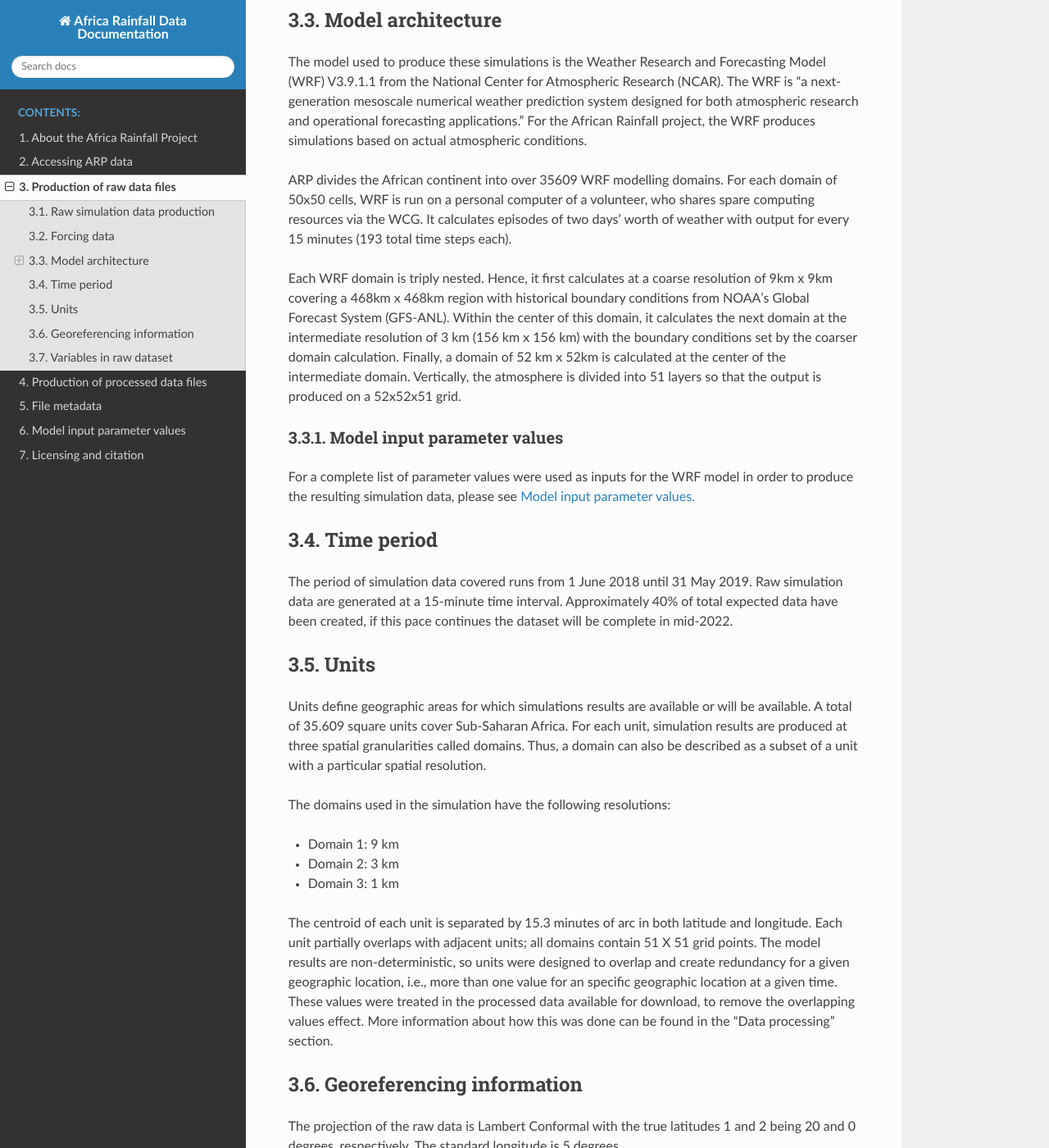
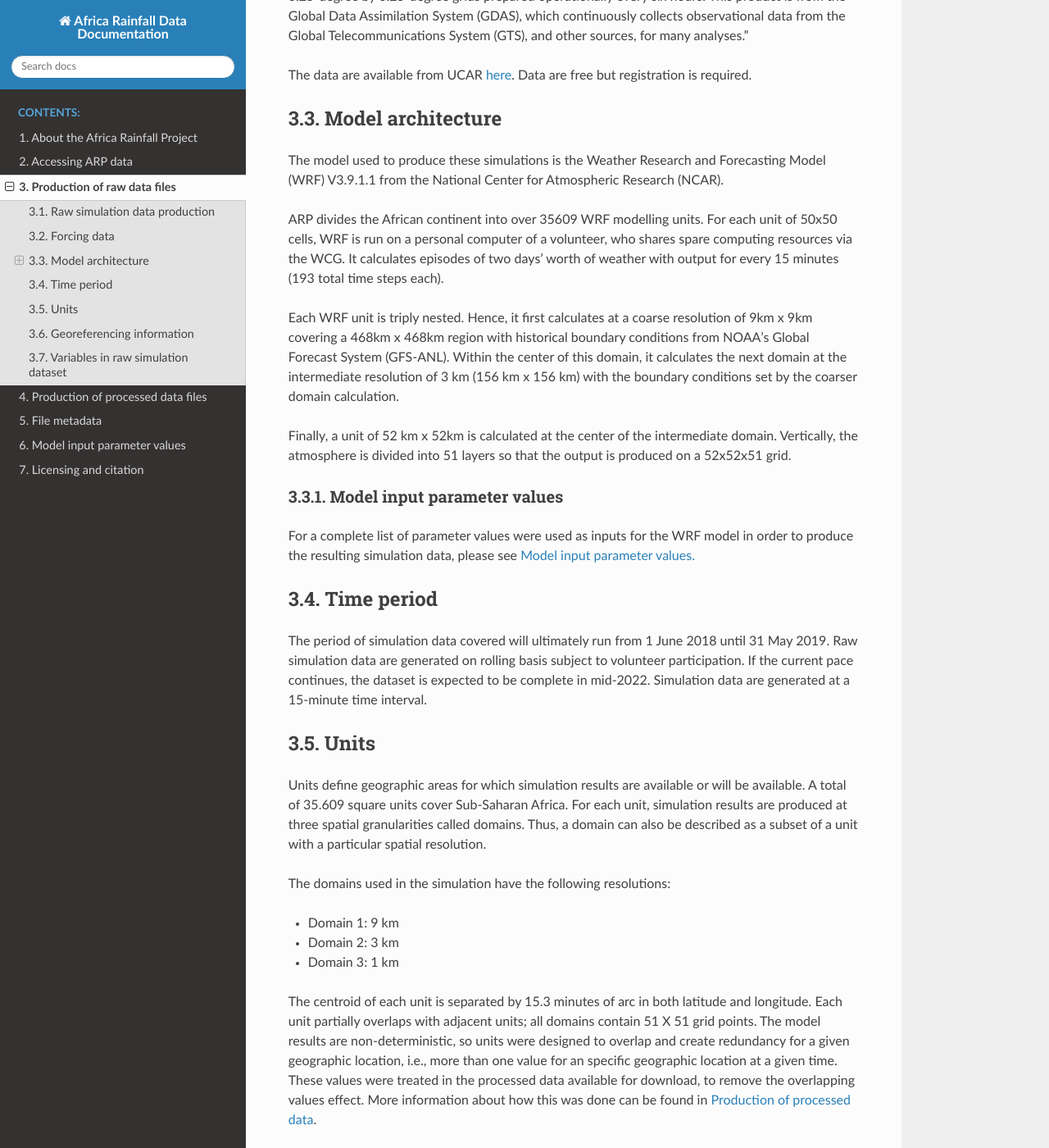
Before and after one commit to CEG-TU-Delft/africarain-docs, a Sphinx documentation site: the page built from docs/source/provenance.rst, in a window 1280 px wide and 1400 px high, scrolled down 840 px. Shown: the whole window at 82% size. Built offline with Sphinx 7.4.7 and the Read the Docs theme 2.0.0, drawn with Linux system fonts in a browser that asks for light colours; some of the changed text lies outside the part shown.

Commit message:
hyperlinks to data processing

```diff
--- a/docs/source/data_processing.rst
+++ b/docs/source/data_processing.rst
@@ -2,5 +2,37 @@
 Production of processed data files
 ==================================
 
-How were raw data treated prior to being made available?
-References in provenance.rst that need to be updated.
+Data processing steps
+---------------------
+**Data available for download have been processed from their original raw form.** The following steps were taken to produce processed data:
+
+1. step 1
+2. step 2
+3. step 3
+
+Raw data files are maintained separately and due to their large volume, are not made available via the THREDDS server along with the processed data. If your research project requires access to raw simulation data, please contact Nick van de Giesen (N.C.vandeGiesen@tudelft.nl) to request access.
+
+
+Georeferencing information
+--------------------------
+
+The projection of the processed data is [Lambert Conformal] with the true latitudes 1 and 2 being 20 and 0 degrees, respectively. The standard longitude is 5 degrees.
+
+
+Variables in processed dataset
+------------------------------
+=============  ====================================================================================  =============  =============  ===============
+VARIABLE       DESCRIPTION                                                                           DATA TYPE      UNITS          GEOGRAPHIC DATA
+=============  ====================================================================================  =============  =============  ===============
+
+
+=============  ====================================================================================  =============  =============  ===============
+
+
+Time period
+-----------
+Processed data are created from raw simulation data as they are generated by the WCG volunteer program on a rolling basis. The period of processed covered will ultimately run from 1 June 2018 until 31 May 2019. The dataset is expected to be complete in mid-2022. Processed data are avaialbe at a 1-hour time interval.
+
+Spatial resolution
+------------------
+Processed data are available at 1-km scale.
--- a/docs/source/provenance.rst
+++ b/docs/source/provenance.rst
@@ -6,24 +6,28 @@ Raw simulation data production
 ------------------------------
 Data are high-resolution computer simulations of localized rainstorms in sub-Saharan Africa produced using massive, crowd-sourced computing power from World Community Grid (see documentation on `The World Community Grid <https://africarain.readthedocs.io/en/latest/about.html#the-world-community-grid>`_).
 
+The amount of raw simulation data produced is about 0.5 PB or, in more nostalgic terms, a pile of floppy disks of over 1000 km. That pile would weigh over 6700 tons and would be over 1200 km high. About twenty variables of direct interest are stored and uploaded to the central WCG facility. These data are stored in netCDF files.
+
 Forcing data
 ------------
 
 Forcing data used as input for the simulation results come from:
 
-   National Centers for Environmental Prediction/National Weather Service/NOAA/U.S. Department of Commerce. 2015, updated daily. NCEP GDAS/FNL 0.25 Degree Global Tropospheric Analyses and Forecast Grids. Research Data Archive at the National Center for Atmospheric Research, Computational and Information Systems Laboratory.
+   National Centers for Environmental Prediction/National Weather Service/NOAA/U.S. Department of Commerce. 2015, updated daily. NCEP GDAS/FNL 0.25 Degree Global Tropospheric Analyses and Forecast Grids. Research Data Archive at the National Center for Atmospheric Research, Computational and Information Systems Laboratory. DOI: 10.5065/D65Q4T4Z
 
 From `rda.urcar.edu <https://rda.ucar.edu/datasets/ds083.3/#!description>`_: "These NCEP FNL (Final) operational global analysis and forecast data are on 0.25-degree by 0.25-degree grids prepared operationally every six hours. This product is from the Global Data Assimilation System (GDAS), which continuously collects observational data from the Global Telecommunications System (GTS), and other sources, for many analyses."
 
-The data are available at https://rda.ucar.edu/datasets/ds083.3/#!description. Data are free but registration is required.
+The data are available from UCAR `here <https://rda.ucar.edu/datasets/ds083.3/#!description>`_. Data are free but registration is required.
 
 Model architecture
 ------------------
-The model used to produce these simulations is the Weather Research and Forecasting Model (WRF) V3.9.1.1 from the National Center for Atmospheric Research (NCAR). The WRF is “a next-generation mesoscale numerical weather prediction system designed for both atmospheric research and operational forecasting applications.” For the African Rainfall project, the WRF produces simulations based on actual atmospheric conditions.
+The model used to produce these simulations is the Weather Research and Forecasting Model (WRF) V3.9.1.1 from the National Center for Atmospheric Research (NCAR).
 
-ARP divides the African continent into over 35609 WRF modelling domains. For each domain of 50x50 cells, WRF is run on a personal computer of a volunteer, who shares spare computing resources via the WCG. It calculates episodes of two days’ worth of weather with output for every 15 minutes (193 total time steps each).
+ARP divides the African continent into over 35609 WRF modelling units. For each unit of 50x50 cells, WRF is run on a personal computer of a volunteer, who shares spare computing resources via the WCG. It calculates episodes of two days’ worth of weather with output for every 15 minutes (193 total time steps each).
 
-Each WRF domain is triply nested.  Hence, it first calculates at a coarse resolution of 9km x 9km covering a  468km x 468km region with historical boundary conditions from NOAA's Global Forecast System (GFS-ANL).  Within the center of this domain, it calculates the next domain at the intermediate resolution of 3 km (156 km x 156 km) with the boundary conditions set by the coarser domain calculation. Finally, a domain of 52 km x 52km is calculated at the center of the intermediate domain. Vertically, the atmosphere is divided into 51 layers so that the output is produced on a 52x52x51 grid.
+Each WRF unit is triply nested.  Hence, it first calculates at a coarse resolution of 9km x 9km covering a 468km x 468km region with historical boundary conditions from NOAA's Global Forecast System (GFS-ANL).  Within the center of this domain, it calculates the next domain at the intermediate resolution of 3 km (156 km x 156 km) with the boundary conditions set by the coarser domain calculation.
+
+Finally, a unit of 52 km x 52km is calculated at the center of the intermediate domain. Vertically, the atmosphere is divided into 51 layers so that the output is produced on a 52x52x51 grid.
 
 Model input parameter values
 ^^^^^^^^^^^^^^^^^^^^^^^^^^^^
@@ -31,11 +35,11 @@ For a complete list of parameter values were used as inputs for the WRF model in
 
 Time period
 -----------
-The period of simulation data covered runs from 1 June 2018 until 31 May 2019. Raw simulation data are generated at a 15-minute time interval. Approximately 40% of total expected data have been created, if this pace continues the dataset will be complete in mid-2022.
+The period of simulation data covered will ultimately run from 1 June 2018 until 31 May 2019. Raw simulation data are generated on rolling basis subject to volunteer participation. If the current pace continues, the dataset is expected to be complete in mid-2022. Simulation data are generated at a 15-minute time interval.
 
 Units
 -----
-Units define geographic areas for which simulations results are available or will be available. A total of 35.609 square units cover Sub-Saharan Africa.
+Units define geographic areas for which simulation results are available or will be available. A total of 35.609 square units cover Sub-Saharan Africa.
 For each unit, simulation results are produced at three spatial granularities called domains. Thus, a domain can also be described as a subset of a unit with a particular spatial resolution.
 
 The domains used in the simulation have the following resolutions:
@@ -44,15 +48,15 @@ The domains used in the simulation have the following resolutions:
 + Domain 2: 3 km
 + Domain 3: 1 km
 
-The centroid of each unit is separated by 15.3 minutes of arc in both latitude and longitude. Each unit partially overlaps with adjacent units; all domains contain 51 X 51 grid points. The model results are non-deterministic, so units were designed to overlap and create redundancy for a given geographic location, i.e., more than one value for an specific geographic location at a given time. These values were treated in the processed data available for download, to remove the overlapping values effect. More information about how this was done can be found in the "Data processing" section.
+The centroid of each unit is separated by 15.3 minutes of arc in both latitude and longitude. Each unit partially overlaps with adjacent units; all domains contain 51 X 51 grid points. The model results are non-deterministic, so units were designed to overlap and create redundancy for a given geographic location, i.e., more than one value for an specific geographic location at a given time. These values were treated in the processed data available for download, to remove the overlapping values effect. More information about how this was done can be found in `Production of processed data <file:///Users/acryan/Desktop/africarain-docs/docs/build/html/data_processing.html#production-of-processed-data-files>`_.
 
 Georeferencing information
 --------------------------
 
-The projection of the raw data is Lambert Conformal with the true latitudes 1 and 2 being 20 and 0 degrees, respectively. The standard longitude is 5 degrees.
+The projection of the raw siulation data is Lambert Conformal with the true latitudes 1 and 2 being 20 and 0 degrees, respectively. The standard longitude is 5 degrees.
 
-Variables in raw dataset
-------------------------
+Variables in raw simulation dataset
+-----------------------------------
 
 =============  ====================================================================================  =============  =============  ===============
 VARIABLE       DESCRIPTION                                                                           DATA TYPE      UNITS          GEOGRAPHIC DATA
```
Also changed, not shown: docs/source/about.rst (+4 -7 lines).
